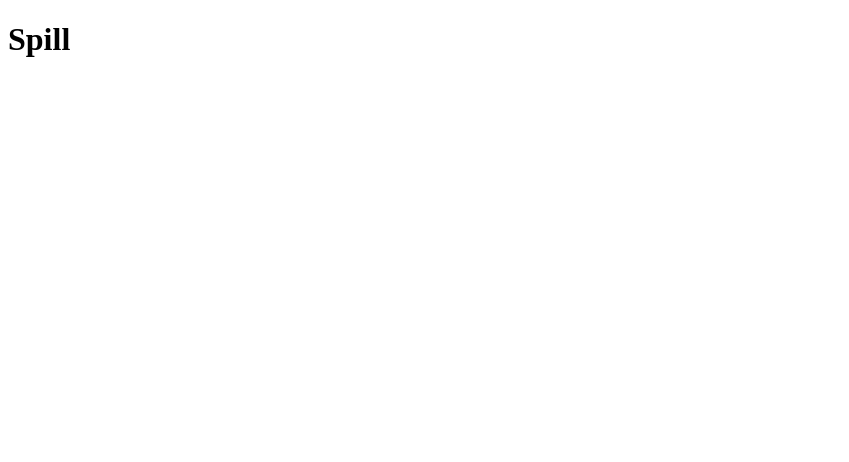
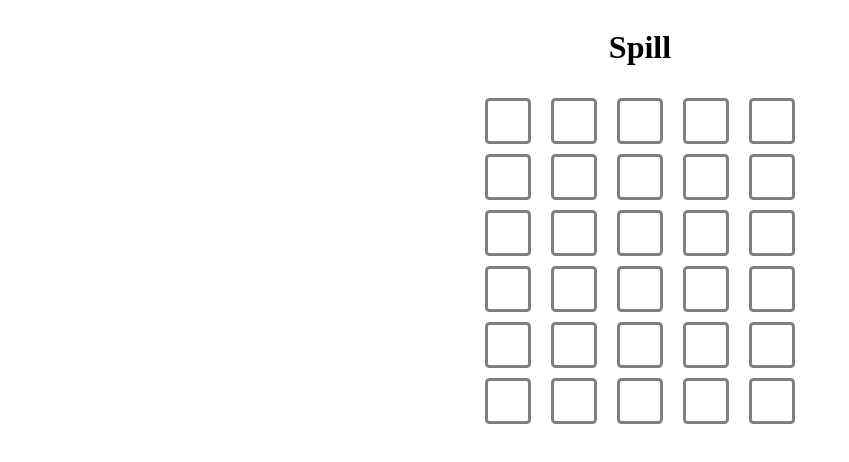
Before and after one commit to Simenf05/open-dag, a plain HTML site: page kode/html/spill.html in a window 1280 px wide. Shown: the whole page, without its empty margins (0-849 px from the left). Drawn offline with Linux system fonts and the light colour scheme.

Commit message:
simen har jobbet litt

```diff
--- a/kode/html/spill.html
+++ b/kode/html/spill.html
@@ -5,6 +5,7 @@
     <meta http-equiv="X-UA-Compatible" content="IE=edge">
     <meta name="viewport" content="width=device-width, initial-scale=1.0">
     <title>Document</title>
+    <link rel="stylesheet" href="../spillstyle.css">
 </head>
 <body>
 
@@ -12,7 +13,9 @@
 
     <h1>Spill</h1>
 
-    <p id="wordle"></p>
+    <div id="boxes">
+
+    </div>
 
     <script src="../javascript/spill.js"></script>
 </body>
--- a/kode/javascript/spill.js
+++ b/kode/javascript/spill.js
@@ -1,23 +1,82 @@
 
+
+const boxesDivEl = document.querySelector("#boxes");
+
+const dimentions = [5, 6]
+
+for (let i=1; i <= dimentions[0]; i++) {
+    let box = document.createElement("div");
+    box.id = "COL" + String(i);
+    box.className = "COL";
+
+    for (let j=1; j <= dimentions[1]; j++) {
+        let innerbox = document.createElement("div");
+        innerbox.id = "COL" + String(i) + "_ROW" + String(j);
+        innerbox.className = "BOX";
+        innerbox.innerHTML = " ";
+        box.appendChild(innerbox);
+    }
+    boxesDivEl.appendChild(box);
+}
+
+const boxElList = document.querySelectorAll(".BOX");
+const boxElObj = {};
+
+boxElList.forEach(boxEl => {
+    Object.assign(boxElObj, {[String(boxEl.id)]: boxEl});
+});
+
+console.log(boxElObj);
 
 const charNum = Array.from(Array(26)).map((e, i) => i + 65);
 const bigChar = charNum.map((x) => String.fromCharCode(x));
 const alphabet = [];
 const guess = [];
+const oldGuesses = [];
+var guesses = 1;
+
+function clearBoxes() {
+    boxElList.forEach(element => {
+        element.innerHTML = "";
+    });
+}
+
+
+function updateBoxes() {
+
+    clearBoxes();
+
+    if (guesses > 1) {
+        oldGuesses.forEach(oldGuess => {
+            for (let j = 1; j <= oldGuess.length; j++) {
+                boxElObj["COL" + String() + "_ROW" + String(guesses)].innerHTML = guess[i - 1];
+
+                // dette funker ikke du må fikse senere simen
+
+            }
+        });
+    }
+
+    for (let i=1; i <= guess.length; i++) {
+        boxElObj["COL" + String(i) + "_ROW" + String(guesses)].innerHTML = guess[i - 1];
+    }
+
+}
+
+
+
 
 bigChar.forEach(element => {
     alphabet.push(element);
     alphabet.push(element.toLowerCase());
 });
 
-console.log(alphabet);
-
 document.addEventListener("keydown", e => {
 
 
     if (e.key === ("Backspace" || "Delete")) {
         guess.pop();
-        console.log(guess);
+        updateBoxes();
         return;
     };
 
@@ -27,8 +86,7 @@ document.addEventListener("keydown", e => {
 
     if (alphabet.includes(e.key)) {
         guess.push(e.key.toLowerCase());
-        console.log(guess);
-
+        updateBoxes();
 
         return;
     };
--- /dev/null
+++ b/kode/spillstyle.css
@@ -0,0 +1,23 @@
+
+body {
+    display: flex;
+    justify-content: center;
+    flex-flow: column;
+    align-items: center;
+}
+
+#boxes {
+    display: flex;
+    justify-content: center;
+}
+
+.BOX {
+    display: flex;
+    justify-content: center;
+    align-items: center;
+    margin: 10px;
+    width: 40px;
+    height: 40px;
+    border: 3px grey solid;
+    border-radius: 10%;
+}
```
